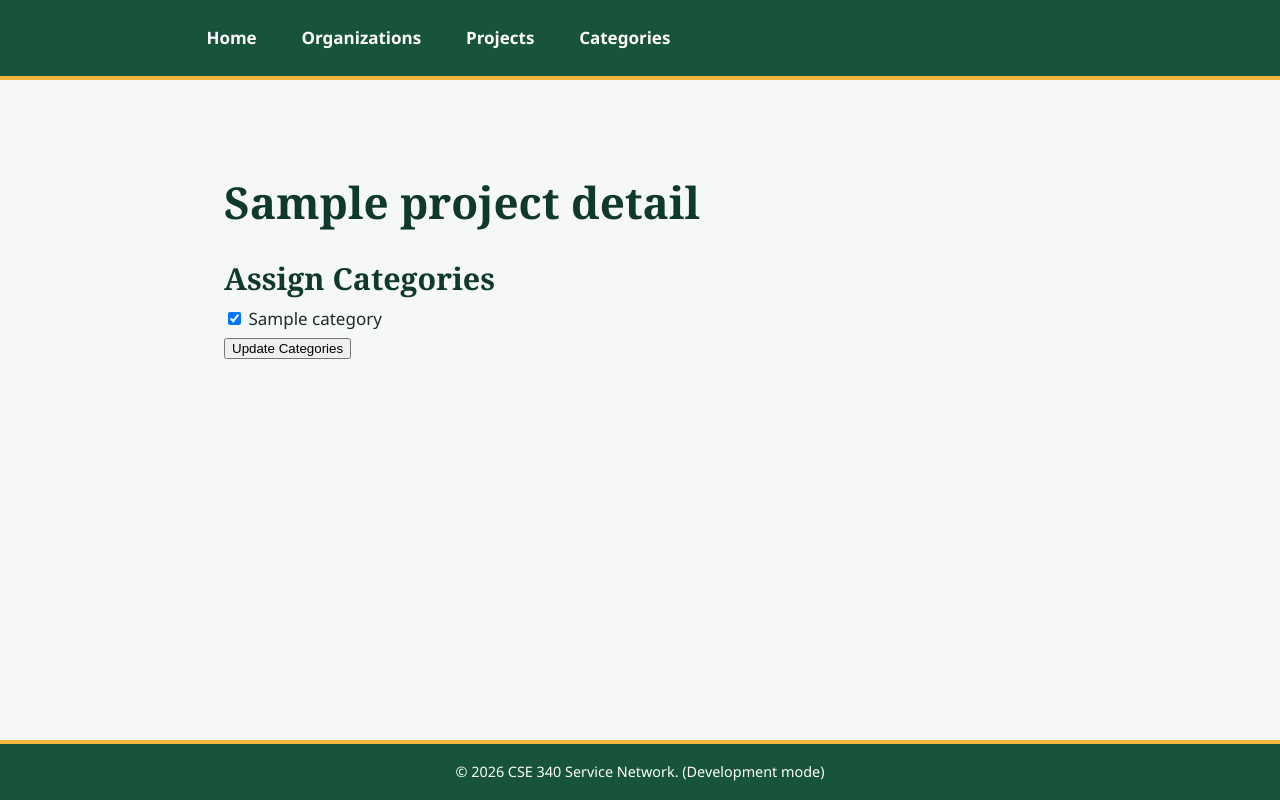
After one commit to jensen-westraad/CSE340-course-repo, a Node server app: template src/views/assign-categories.ejs in a window 1280 px wide. The commit adds this page. Run offline with Node 20, Linux system fonts and the light colour scheme; the template is opened without the code that fills it: most values are stand-ins (such as "Sample title", 1, 10 or a date in 2020).

Commit message:
Add assign categories form and fix missing imports

```diff
--- a/src/controllers/projects.js
+++ b/src/controllers/projects.js
@@ -1,5 +1,6 @@
-import { getUpcomingProjects, getProjectDetails } from '../models/projects.js';
+import { getUpcomingProjects, getProjectDetails, createProject } from '../models/projects.js';
 import { getCategoriesByProjectId } from '../models/categories.js';
+import { getAllOrganizations } from '../models/organizations.js';
 import { body, validationResult } from 'express-validator';
 
 const NUMBER_OF_UPCOMING_PROJECTS = 5;
--- a/src/routes.js
+++ b/src/routes.js
@@ -3,7 +3,7 @@ import express from 'express';
 import { showHomePage } from './controllers/index.js';
 import { showOrganizationsPage, showOrganizationDetailsPage, showNewOrganizationForm, processNewOrganizationForm, organizationValidation, showEditOrganizationForm, processEditOrganizationForm } from './controllers/organizations.js';
 import { showProjectsPage, showProjectDetailsPage, showNewProjectForm, processNewProjectForm, projectValidation } from './controllers/projects.js';
-import { showCategoriesPage, showCategoryDetailsPage } from './controllers/categories.js';
+import { showCategoriesPage, showCategoryDetailsPage, showAssignCategoriesForm, processAssignCategoriesForm } from './controllers/categories.js';
 import { testErrorPage } from './controllers/errors.js';
 
 const router = express.Router();
@@ -46,4 +46,8 @@ router.get('/new-project', showNewProjectForm);
 // Route to handle new project form submission
 router.post('/new-project', projectValidation, processNewProjectForm);
 
+// Routes to handle the assign categories to project form
+router.get('/assign-categories/:projectId', showAssignCategoriesForm);
+router.post('/assign-categories/:projectId', processAssignCategoriesForm);
+
 export default router;
--- /dev/null
+++ b/src/views/assign-categories.ejs
@@ -0,0 +1,27 @@
+<%- include('partials/header') %>
+    <main>
+        <h1>
+            <%= projectDetails.title %>
+        </h1>
+
+        <h2>Assign Categories</h2>
+        <form action="/assign-categories/<%= projectId %>" method="POST">
+
+            <div class="form-group">
+                <% categories.forEach(category=> { %>
+                    <div>
+                        <input type="checkbox" id="category-<%= category.category_id %>" name="categoryIds"
+                            value="<%= category.category_id %>" <%=assignedCategories.some(ac=> ac.category_id ===
+                        category.category_id) ? 'checked' : '' %>
+                        />
+                        <label for="category-<%= category.category_id %>">
+                            <%= category.name %>
+                        </label>
+                    </div>
+                    <% }); %>
+            </div>
+
+            <button type="submit">Update Categories</button>
+        </form>
+    </main>
+    <%- include('partials/footer') %>
--- a/src/views/project.ejs
+++ b/src/views/project.ejs
@@ -31,5 +31,9 @@
                 <% }); %>
         </p>
         <% } %>
+            <p>
+                <a href="/assign-categories/<%= project.project_id %>">Edit Categories</a>
+            </p>
+
 
             <%- include('partials/footer') %>
```
Also changed, not shown: src/controllers/categories.js (+26 -3 lines), src/models/categories.js (+24 -1 lines).
